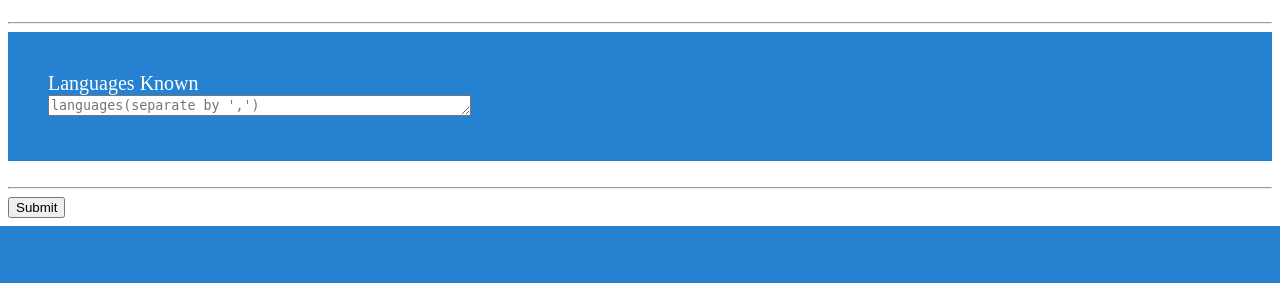
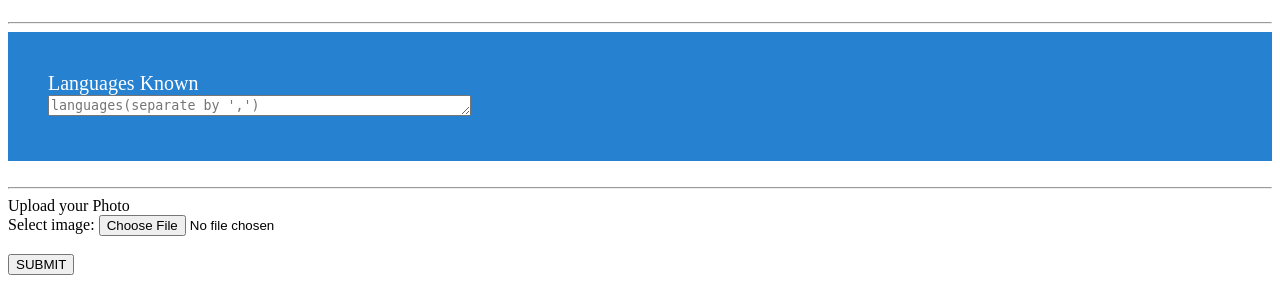
Before and after one commit to Ashes71/resume-builder, a Django app: page /Template1/Template1 in a window 1280 px wide. Shown: the part 1738-2021 px from the top of the page. Before the commit the page ends 1964 px from the top, so only its background shows below. Run offline with Django 3.2, Linux system fonts and the light colour scheme.

Commit message:
Update template.html

```diff
--- a/templates/template.html
+++ b/templates/template.html
@@ -80,7 +80,13 @@
                     <textarea id="languages" rows="1" cols="50" name="languages" placeholder="languages(separate by ',')" required="required"></textarea></div></br> <hr>
 
        <!-- <input class="contact-submit"  type="submit" value="SUBMIT"> -->
-        <button type="submit" class="btn btn-primary">Submit</button>
+                      <div class="image-input">
+                          <label for="your-photo">Upload your Photo</label><br>
+                          <label for="img"><span>Select image:</span></label>
+                          <input type="file" id="img" name="document" accept="image/*">
+                          </div><br>
+
+                     <input class="contact-submit" type="submit" value="SUBMIT">
 
 
 
```
